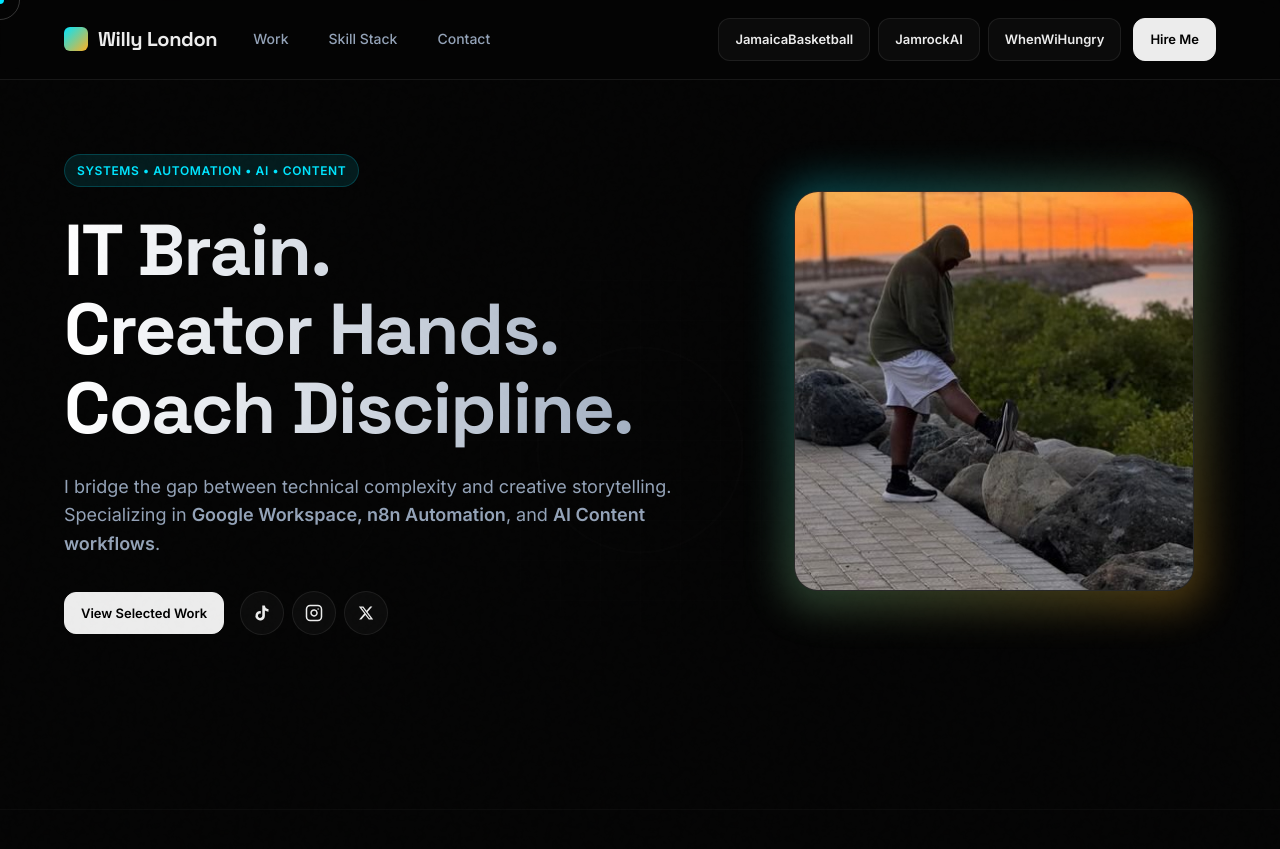
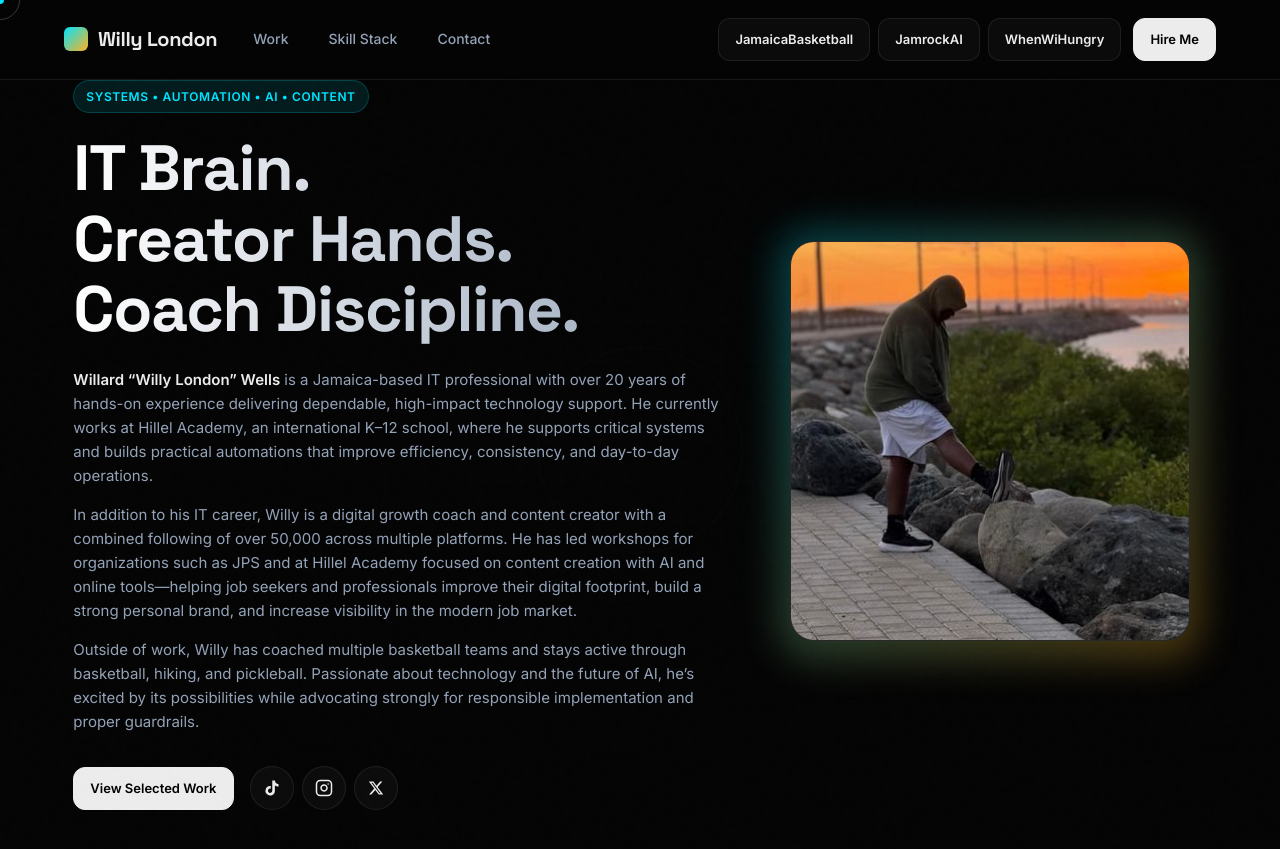
Before and after one commit to willylondon/creative-technician, a Jekyll site: the page index.html, which Jekyll copies as it is, in a window 1280 px wide and 900 px high. Shown: the top 849 px of the window. Built offline with Jekyll 4.4.1, drawn with Linux system fonts in a browser that asks for light colours.

Commit message:
Refactor styles and add bio text section
Updated styling for various elements and added bio section.

```diff
--- a/index.html
+++ b/index.html
@@ -146,7 +146,7 @@
     .hero-grid {
       display: grid;
       grid-template-columns: 1.2fr 0.8fr;
-      gap: 40px;
+      gap: 50px;
       align-items: center;
     }
 
@@ -154,15 +154,22 @@
       display: inline-block; padding: 6px 12px; border-radius: 100px;
       background: rgba(0, 229, 255, 0.1); color: var(--accent-cyan);
       font-size: 12px; font-weight: 700; text-transform: uppercase;
-      letter-spacing: 0.05em; margin-bottom: 24px;
+      letter-spacing: 0.05em; margin-bottom: 20px;
       border: 1px solid rgba(0, 229, 255, 0.2);
     }
     h1 {
-      font-size: clamp(48px, 6vw, 72px); line-height: 1.1; margin-bottom: 24px;
+      font-size: clamp(40px, 5vw, 64px); line-height: 1.1; margin-bottom: 24px;
       background: linear-gradient(to right, #fff, #94A3B8);
       -webkit-background-clip: text; -webkit-text-fill-color: transparent;
     }
-    .hero p { font-size: 18px; color: var(--text-muted); margin-bottom: 32px; }
+
+    /* Bio Text Styling */
+    .bio-text { margin-bottom: 32px; max-width: 650px; }
+    .bio-text p {
+      font-size: 15px; color: var(--text-muted); margin-bottom: 12px;
+      line-height: 1.6;
+    }
+    .bio-text p strong { color: var(--text-main); font-weight: 600; }
 
     /* Profile Image Container */
     .hero-image-wrap {
@@ -181,7 +188,7 @@
       width: 100%; height: 100%; object-fit: cover;
       border-radius: 24px;
       border: 1px solid rgba(255,255,255,0.1);
-      background: #111; /* Fallback color */
+      background: #111;
     }
 
     /* Cards */
@@ -283,10 +290,18 @@
             Creator Hands.<br>
             Coach Discipline.
           </h1>
-          <p class="reveal" style="transition-delay: 200ms;">
-            I bridge the gap between technical complexity and creative storytelling.
-            Specializing in <strong>Google Workspace, n8n Automation</strong>, and <strong>AI Content workflows</strong>.
-          </p>
+
+          <div class="bio-text reveal" style="transition-delay: 200ms;">
+            <p>
+              <strong>Willard “Willy London” Wells</strong> is a Jamaica-based IT professional with over 20 years of hands-on experience delivering dependable, high-impact technology support. He currently works at Hillel Academy, an international K–12 school, where he supports critical systems and builds practical automations that improve efficiency, consistency, and day-to-day operations.
+            </p>
+            <p>
+              In addition to his IT career, Willy is a digital growth coach and content creator with a combined following of over 50,000 across multiple platforms. He has led workshops for organizations such as JPS and at Hillel Academy focused on content creation with AI and online tools—helping job seekers and professionals improve their digital footprint, build a strong personal brand, and increase visibility in the modern job market.
+            </p>
+            <p>
+              Outside of work, Willy has coached multiple basketball teams and stays active through basketball, hiking, and pickleball. Passionate about technology and the future of AI, he’s excited by its possibilities while advocating strongly for responsible implementation and proper guardrails.
+            </p>
+          </div>
 
           <div class="flex flex-wrap gap-4 reveal" style="transition-delay: 300ms; align-items: center;">
             <a href="#work" class="btn primary data-hover">View Selected Work</a>
```
Also changed, not shown: other parts of index.html (+1 -1 lines).
